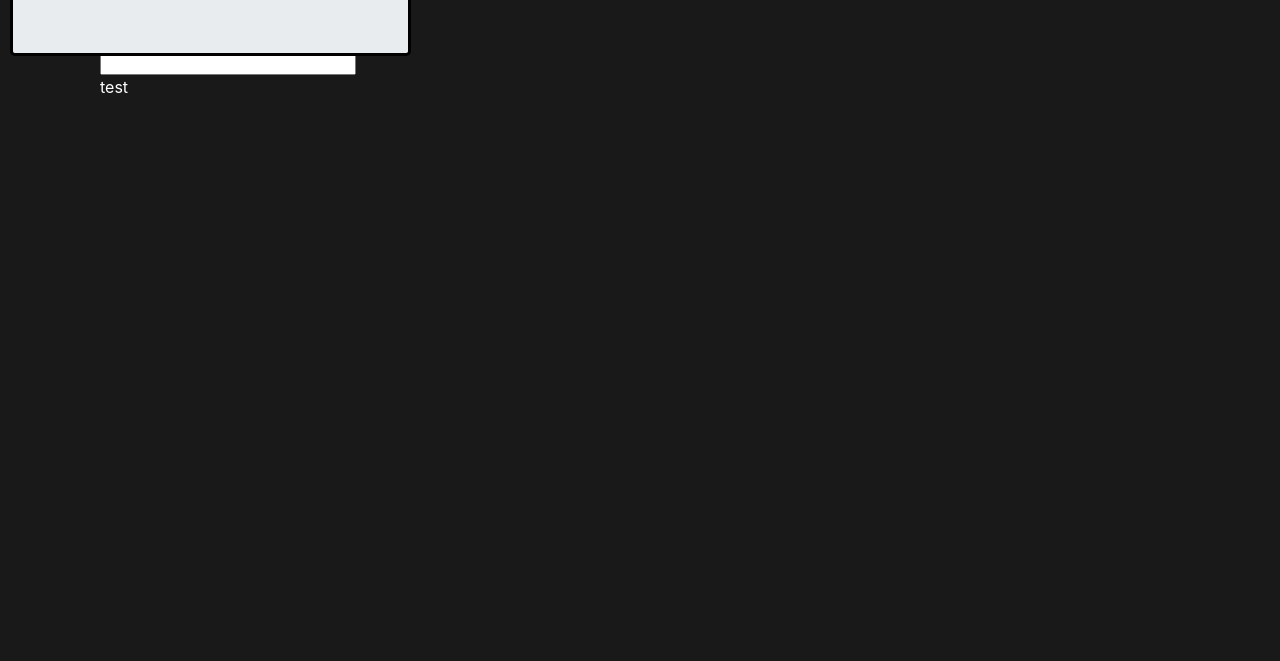
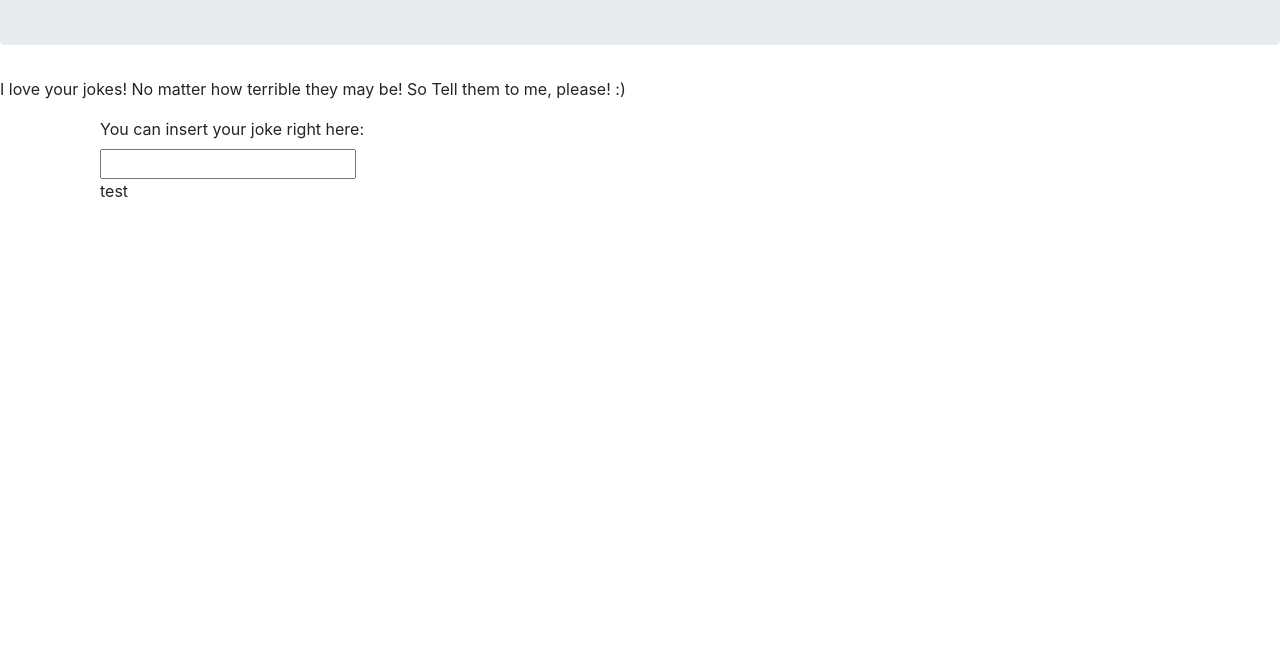
Before and after one commit to robbiestoffel/joke-listener, a plain HTML site: page index.html in a window 1280 px wide. Shown: the part 139-800 px from the top of the page. Drawn offline with nearby package versions, Linux system fonts and the light colour scheme.

Commit message:
stop interferance from my own css

```diff
--- a/index.html
+++ b/index.html
@@ -4,7 +4,7 @@
     <title>Joke Listener</title>
     <link href="https://cdn.jsdelivr.net/npm/bootstrap@5.0.2/dist/css/bootstrap.min.css" rel="stylesheet" integrity="sha384-EVSTQN3/azprG1Anm3QDgpJLIm9Nao0Yz1ztcQTwFspd3yD65VohhpuuCOmLASjC" crossorigin="anonymous">
     <link rel="stylesheet" href="https://maxcdn.bootstrapcdn.com/bootstrap/4.5.2/css/bootstrap.min.css">
-    <link rel="stylesheet" href="./style.css">
+    <!-- <link rel="stylesheet" href="./style.css"> -->
     <script src="https://ajax.googleapis.com/ajax/libs/jquery/3.5.1/jquery.min.js"></script>
     <script src="https://cdnjs.cloudflare.com/ajax/libs/popper.js/1.16.0/umd/popper.min.js"></script>
     <script src="https://maxcdn.bootstrapcdn.com/bootstrap/4.5.2/js/bootstrap.min.js"></script>
```
